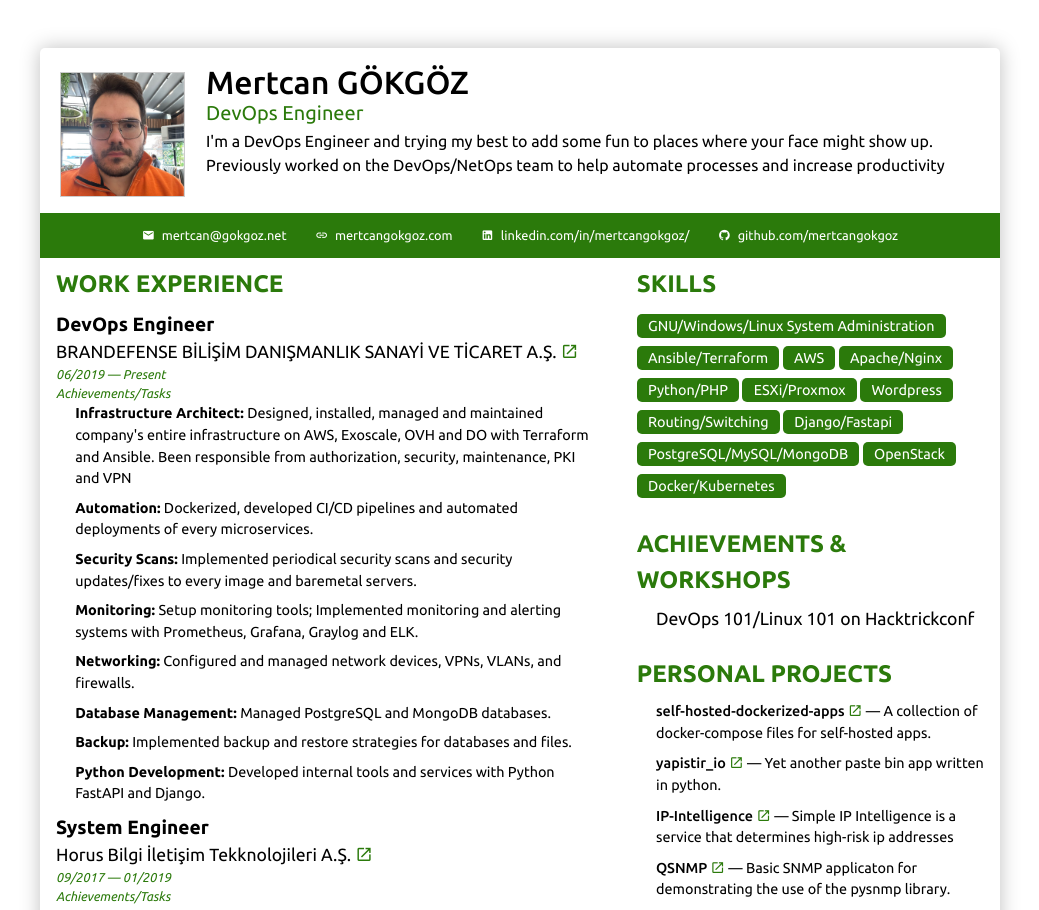
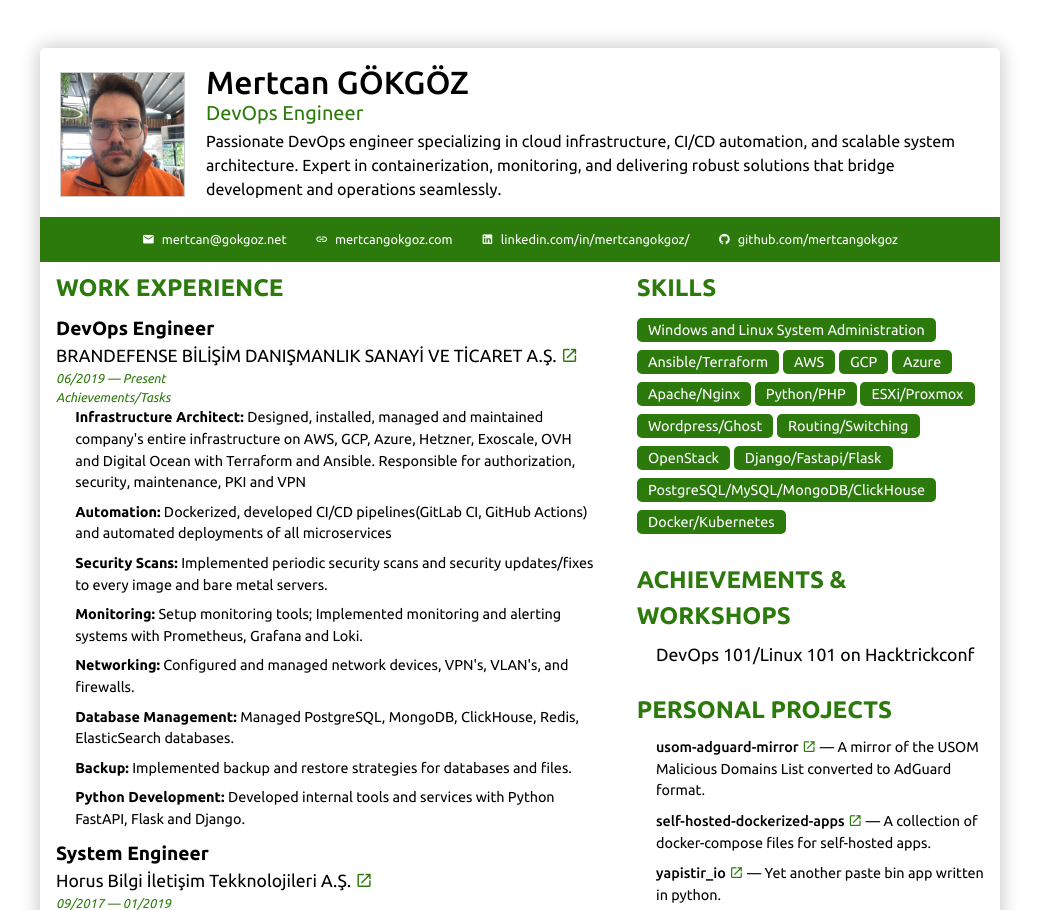
Before and after one commit to mertcangokgoz/cv, a plain HTML site: page index.html in a window 1280 px wide. Shown: the top 910 px of the page, without its empty margins (120-1159 px from the left). Drawn offline with nearby package versions, Linux system fonts and the light colour scheme; a script that the page names is missing.

Commit message:
Update profile and skills in index.html
Refreshed DevOps engineer description, expanded achievements and tasks to include more cloud providers, automation tools, and databases. Updated skills list with additional technologies and added a new personal project (usom-adguard-mirror) to the projects section. Also updated Bulma CSS to version 1.0.4.

```diff
--- a/index.html
+++ b/index.html
@@ -35,8 +35,8 @@
   <meta http-equiv="Content-Type" content="text/html; charset=utf-8">
 
   <!-- Assets -->
-  <link rel="stylesheet" href="https://cdnjs.cloudflare.com/ajax/libs/bulma/1.0.0/css/bulma.min.css"
-    integrity="sha512-+oEiKVGJRHutsibRYkkTIfjI0kspDtgJtkIlyPCNTCFCdhy+nSe25nvrCw7UpHPwNbdmNw9AkgGA+ptQxcjPug=="
+  <link rel="stylesheet" href="https://cdnjs.cloudflare.com/ajax/libs/bulma/1.0.4/css/bulma.min.css"
+    integrity="sha512-yh2RE0wZCVZeysGiqTwDTO/dKelCbS9bP2L94UvOFtl/FKXcNAje3Y2oBg/ZMZ3LS1sicYk4dYVGtDex75fvvA=="
     crossorigin="anonymous" referrerpolicy="no-referrer" />
   <link rel="stylesheet"
     href="https://cdnjs.cloudflare.com/ajax/libs/MaterialDesign-Webfont/7.4.47/css/materialdesignicons.min.css"
@@ -84,9 +84,9 @@
                   DevOps Engineer
                 </p>
                 <p class="description">
-                  I'm a DevOps Engineer and trying my best to add some fun to places where your face
-                  might show up. Previously worked on the DevOps/NetOps team to help automate processes and increase
-                  productivity
+                  Passionate DevOps engineer specializing in cloud infrastructure, CI/CD automation, and scalable system
+                  architecture. Expert in containerization, monitoring, and delivering robust solutions that bridge
+                  development and operations seamlessly.
                 </p>
               </div>
             </div>
@@ -124,22 +124,21 @@
                 <div class="sub color">Achievements/Tasks</div>
                 <ul>
                   <li> <b>Infrastructure Architect:</b> Designed, installed, managed and maintained company's entire
-                    infrastructure on AWS, Exoscale, OVH and DO with Terraform and Ansible. Been responsible from
-                    authorization, security, maintenance, PKI and VPN
+                    infrastructure on AWS, GCP, Azure, Hetzner, Exoscale, OVH and Digital Ocean with Terraform and
+                    Ansible. Responsible for authorization, security, maintenance, PKI and VPN
                   </li>
-                  <li><b>Automation:</b> Dockerized, developed CI/CD pipelines and automated deployments of every
-                    microservices.</li>
-                  <li><b>Security Scans:</b> Implemented periodical security scans and security updates/fixes to every
-                    image
-                    and baremetal servers.</li>
-                  </li>
+                  <li><b>Automation:</b> Dockerized, developed CI/CD pipelines(GitLab CI, GitHub Actions) and automated
+                    deployments of all microservices</li>
+                  <li><b>Security Scans:</b> Implemented periodic security scans and security updates/fixes to every
+                    image and bare metal servers.</li>
                   <li><b>Monitoring:</b> Setup monitoring tools; Implemented monitoring and alerting systems with
-                    Prometheus,
-                    Grafana, Graylog and ELK.</li>
-                  <li><b>Networking:</b> Configured and managed network devices, VPNs, VLANs, and firewalls.</li>
-                  <li><b>Database Management:</b> Managed PostgreSQL and MongoDB databases.</li>
+                    Prometheus, Grafana and Loki.</li>
+                  <li><b>Networking:</b> Configured and managed network devices, VPN's, VLAN's, and firewalls.</li>
+                  <li><b>Database Management:</b> Managed PostgreSQL, MongoDB, ClickHouse, Redis, ElasticSearch
+                    databases.</li>
                   <li><b>Backup:</b> Implemented backup and restore strategies for databases and files.</li>
-                  <li><b>Python Development:</b> Developed internal tools and services with Python FastAPI and Django.
+                  <li><b>Python Development:</b> Developed internal tools and services with Python FastAPI, Flask and
+                    Django.
                   </li>
                 </ul>
               </div>
@@ -209,17 +208,19 @@
             <div class="cv-section">
               <h2>Skills</h2>
               <ul class="skills">
-                <li>GNU/Windows/Linux System Administration</li>
+                <li>Windows and Linux System Administration</li>
                 <li>Ansible/Terraform</li>
                 <li>AWS</li>
+                <li>GCP</li>
+                <li>Azure</li>
                 <li>Apache/Nginx</li>
                 <li>Python/PHP</li>
                 <li>ESXi/Proxmox</li>
-                <li>Wordpress</li>
+                <li>Wordpress/Ghost</li>
                 <li>Routing/Switching</li>
-                <li>Django/Fastapi</li>
-                <li>PostgreSQL/MySQL/MongoDB</li>
                 <li>OpenStack</li>
+                <li>Django/Fastapi/Flask</li>
+                <li>PostgreSQL/MySQL/MongoDB/ClickHouse</li>
                 <li>Docker/Kubernetes</li>
               </ul>
             </div>
@@ -239,6 +240,16 @@
               <h2>Personal Projects</h2>
               <div class="work-experience">
                 <ul>
+                  <li>
+                    <h5>
+                      <a href="https://github.com/mertcangokgoz/usom-adguard-mirror/" target="_blank">
+                        usom-adguard-mirror
+                        <span class="mdi mdi-open-in-new"></span>
+                      </a>
+                    </h5>
+                    &mdash;
+                    A mirror of the USOM Malicious Domains List converted to AdGuard format.
+                  </li>
                   <li>
                     <h5>
                       <a href="https://github.com/mertcangokgoz/self-hosted-dockerized-apps" target="_blank">
```
